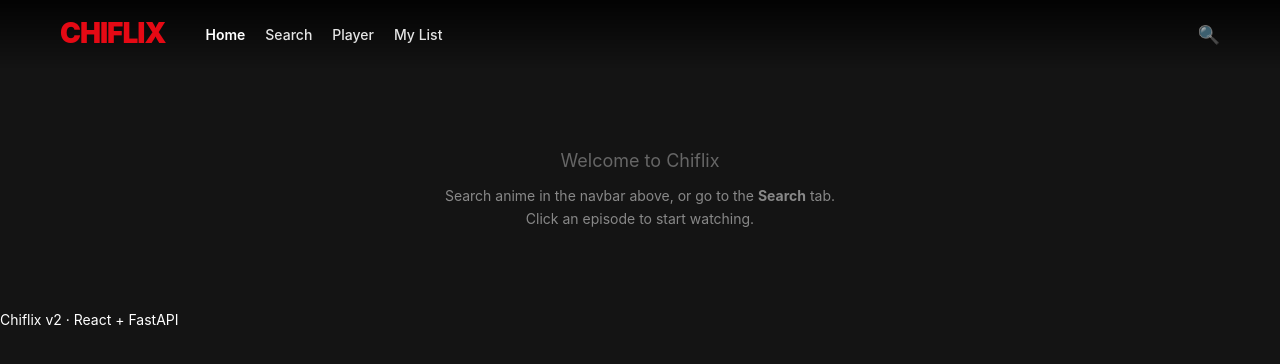
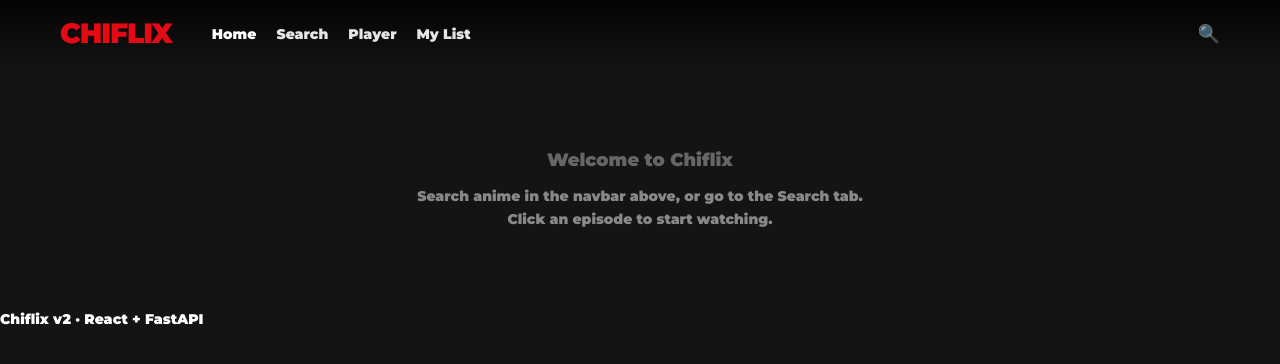
Before and after one commit to sky7740811/chiflix, a React (Vite) app in the folder frontend/: page / in a window 1280 px wide. Shown: the top 364 px of the page. Built offline with nearby package versions, Linux system fonts and the light colour scheme; no server answers.

Commit message:
Montserrat 폰트 적용 + font-weight 계층화

```diff
--- a/frontend/src/App.css
+++ b/frontend/src/App.css
@@ -10,7 +10,7 @@
   --text-muted: #999;
   --text-dim: #777;
   --border: #222;
-  --font: 'Inter', 'Helvetica Neue', Arial, sans-serif;
+  --font: 'Montserrat', 'Helvetica Neue', Arial, sans-serif;
 }
 
 * { margin: 0; padding: 0; box-sizing: border-box; }
@@ -43,6 +43,7 @@
 .navbar.scrolled { background: var(--bg); }
 .navbar-logo {
   font-size: 28px; font-weight: 900; color: var(--accent);
+  font-family: 'Montserrat', 'Netflix Sans', 'Helvetica Neue', Arial, sans-serif;
   letter-spacing: -1px; margin-right: 40px; cursor: pointer;
   user-select: none;
 }
@@ -50,11 +51,11 @@
 .navbar-links { display: flex; gap: 20px; }
 .navbar-link {
   color: var(--text-secondary); text-decoration: none;
-  font-size: 14px; font-weight: 500; cursor: pointer;
+  font-size: 14px; font-weight: 400; cursor: pointer;
   background: none; border: none; padding: 0;
   transition: color .2s;
 }
-.navbar-link:hover, .navbar-link.active { color: var(--text); font-weight: 600; }
+.navbar-link:hover, .navbar-link.active { color: var(--text); font-weight: 500; }
 .navbar-right { margin-left: auto; display: flex; align-items: center; gap: 16px; }
 .navbar-search {
   background: transparent; border: 1px solid rgba(255,255,255,.3);
--- a/frontend/src/index.css
+++ b/frontend/src/index.css
@@ -1,3 +1,5 @@
+@import url('https://fonts.googleapis.com/css2?family=Montserrat:wght@900&display=swap');
+
 :root {
   --bg-primary: #141414;
   --bg-secondary: #000000;
```
Also changed, not shown: 1 other file (tests, documents, lock files or other folders).
